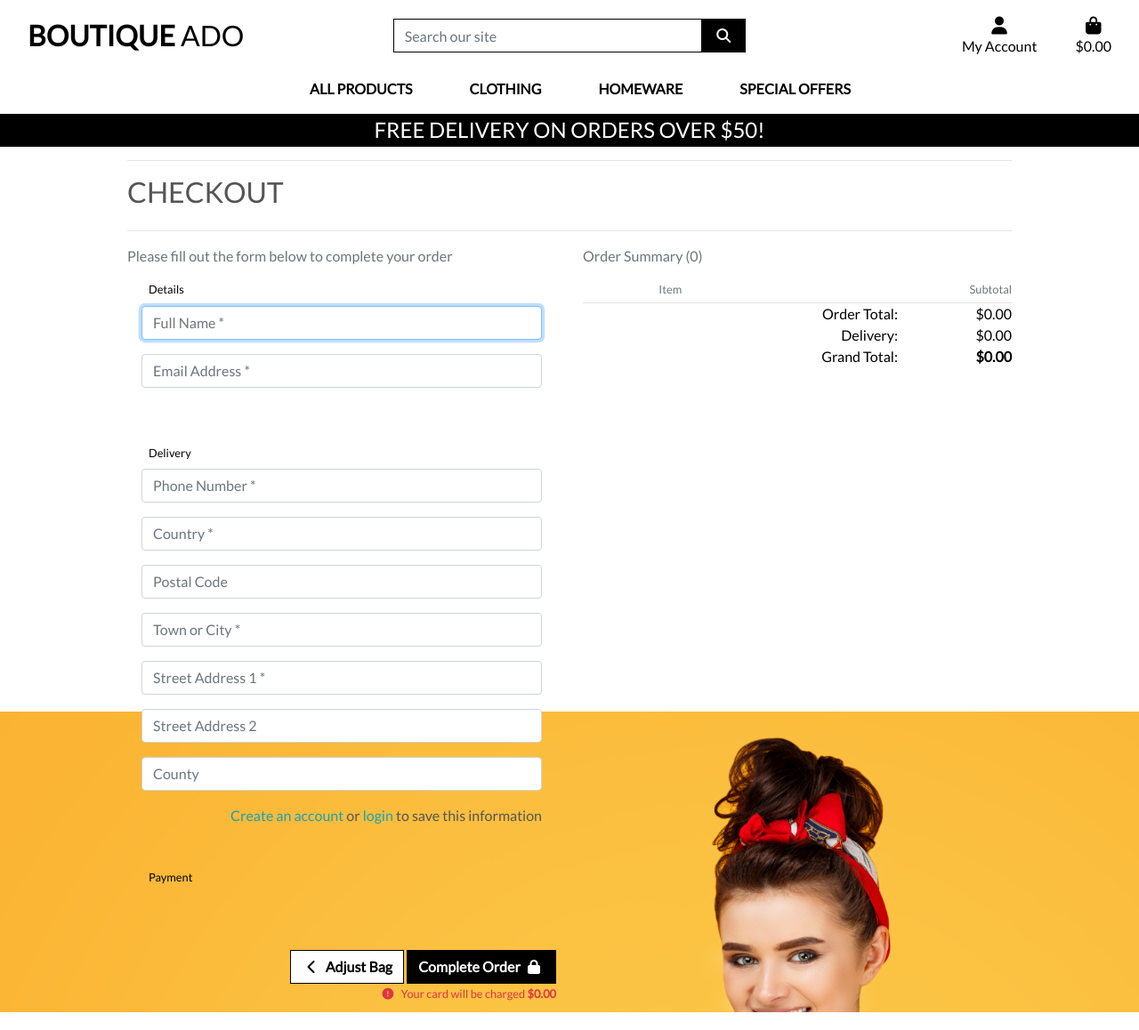
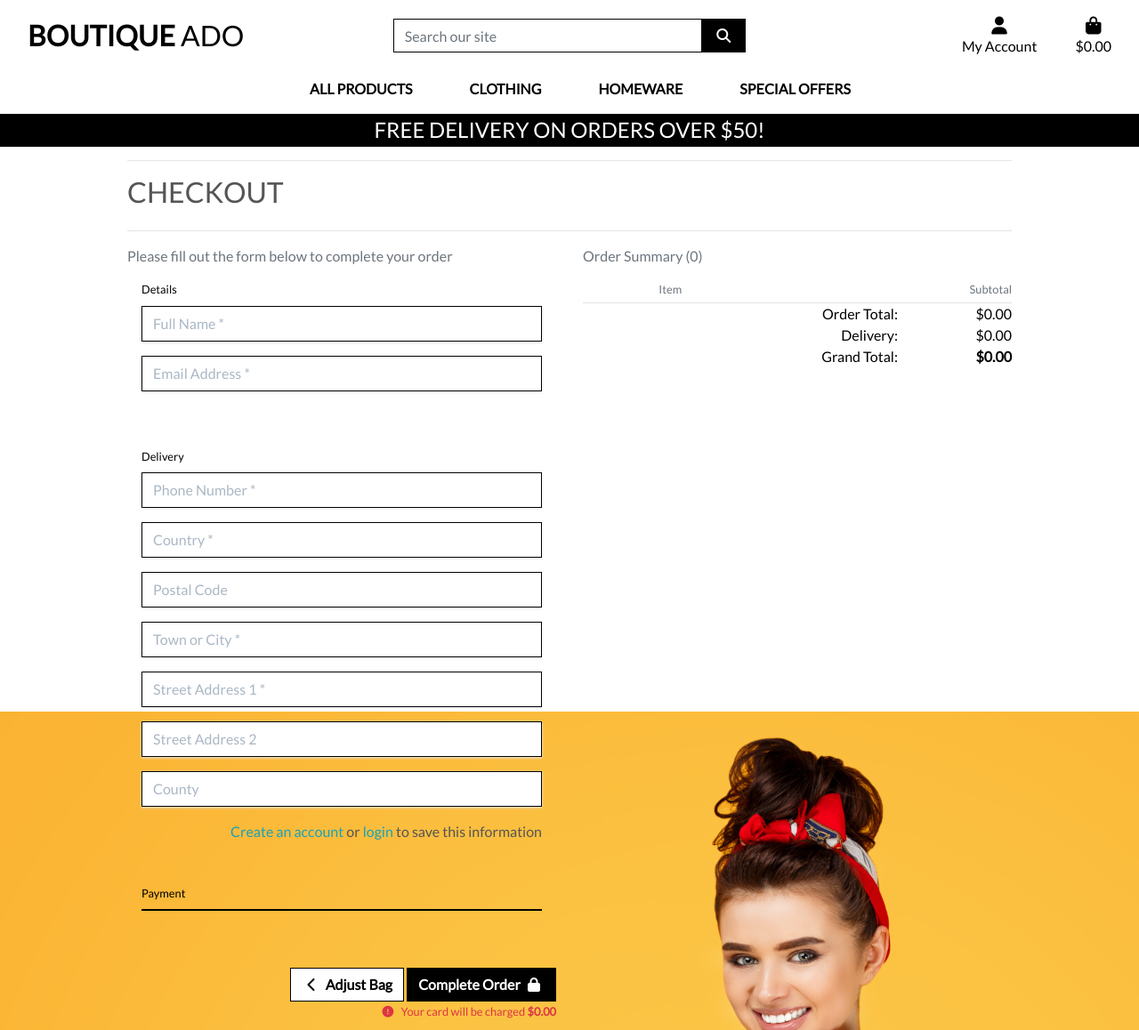
Before and after one commit to jmarcosdias/boutique-ado, a Django app: template checkout/templates/checkout/checkout.html in a window 1280 px wide. Shown: the whole page at 89% size. Run offline with Django 3.2, Linux system fonts and the light colour scheme; the template is opened without the code that fills it: values that come from a table or form of the project are taken from there, others are empty; some libraries are stand-ins or nearby versions.

Commit message:
Style checkout page

```diff
--- a/checkout/static/checkout/css/checkout.css
+++ b/checkout/static/checkout/css/checkout.css
@@ -1 +1,37 @@
-/* css */
+.StripeElement,
+.stripe-style-input {
+  box-sizing: border-box;
+  height: 40px;
+  padding: 10px 12px;
+  border: 1px solid transparent;
+  border-radius: 0px;
+  background-color: white;
+  box-shadow: 0 1px 3px 0 #e6ebf1;
+  -webkit-transition: box-shadow 150ms ease;
+  transition: box-shadow 150ms ease;
+}
+
+.StripeElement--focus,
+.stripe-style-input:focus,
+.stripe-style-input:active {
+  box-shadow: 0 1px 3px 0 #cfd7df;
+}
+
+.StripeElement--webkit-autofill {
+  background-color: #fefde5 !important;
+}
+
+.stripe-style-input::placeholder {
+    color: #aab7c4;
+}
+
+.fieldset-label {
+    position: relative;
+    right: .5rem;
+}
+
+#payment-form .form-control,
+#card-element {
+    color: #000;
+    border: 1px solid #000;
+}
```
